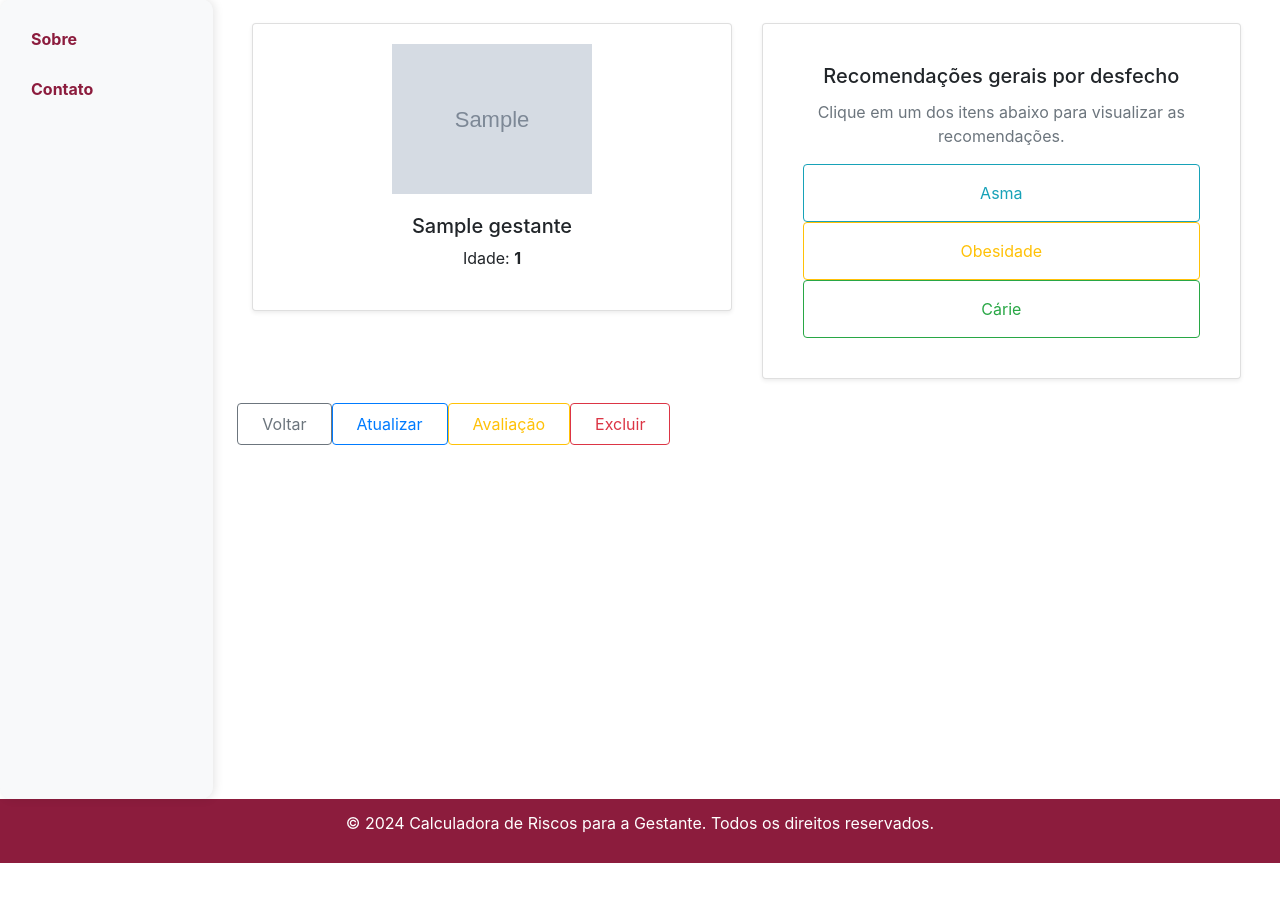
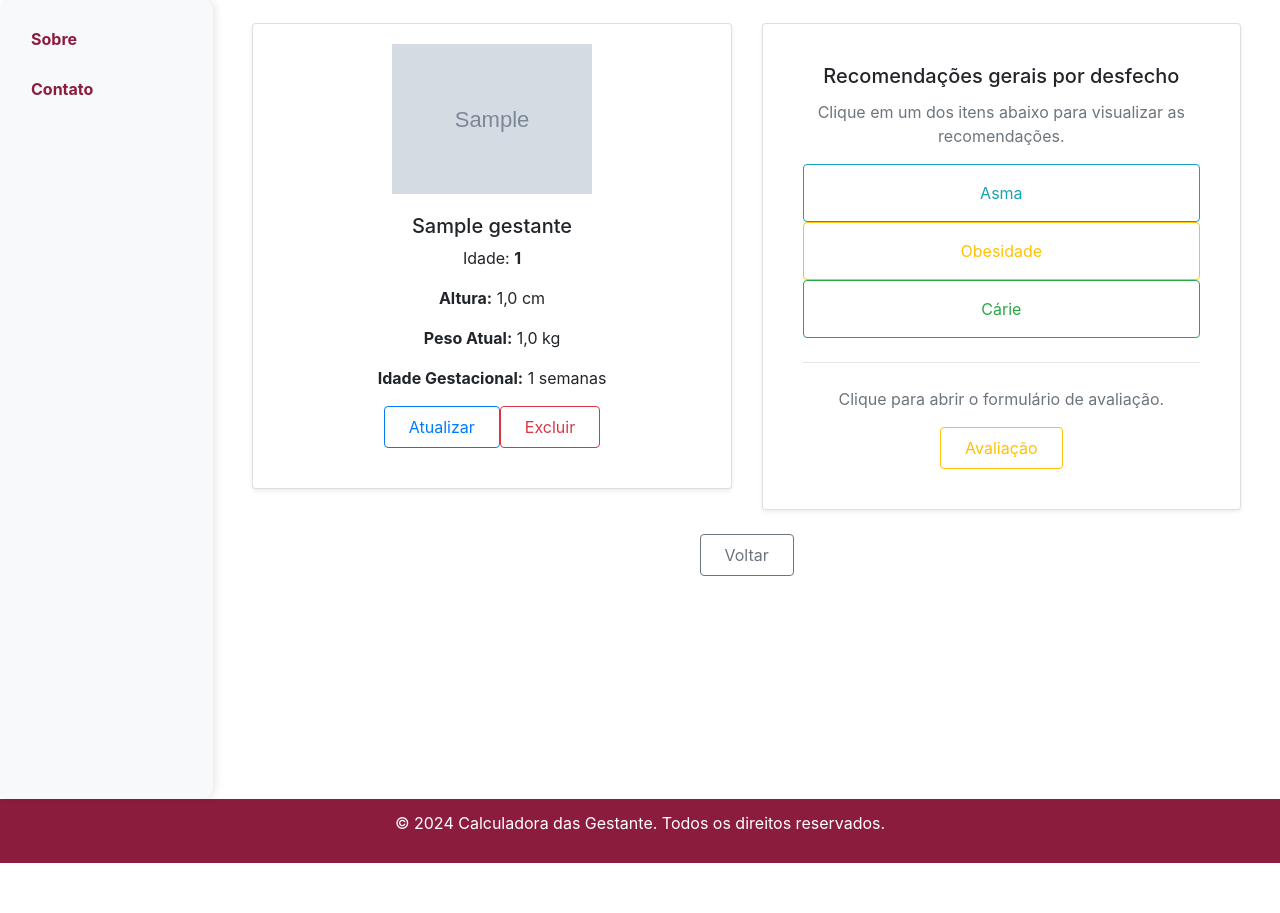
Before and after one commit to profsergiocosta/integrAI, a Django app: page /gestante/1 in a window 1280 px wide. Shown: the part 81-994 px from the top of the page. Run offline with Django 5.2, Linux system fonts and the light colour scheme; tables that the repository leaves empty hold one stand-in row (values such as "Sample post"); grey boxes marked "Sample" are stand-in pictures; some libraries are stand-ins or nearby versions.

Commit message:
adicionado informacoes ao card de gestantes

```diff
--- a/django_app/templates/gestantes/gestante.html
+++ b/django_app/templates/gestantes/gestante.html
@@ -5,7 +5,9 @@
 
 <div class="container">
     <div class="row">
-        <!-- Card da gestante -->
+        <!-- Card da Gestante -->
+
+           <!-- Card da Gestante -->
            <div class="col-lg-6 col-md-12 mb-4">
             <div class="card shadow-sm">
                 {% if gestante.foto == "" or gestante.foto == null %}
@@ -16,9 +18,46 @@
                 <div class="card-body text-center">
                     <h5 class="card-title mb-2">{{ gestante.nome }}</h5>
                     <p class="card-text">Idade: <strong>{{ gestante.idade }}</strong></p>
+
+                    <!-- Informações adicionais -->
+                    <p class="card-text">
+                        <strong>Altura:</strong> {{ gestante.altura }} cm
+                    </p>
+
+                    <!-- Peso (Peso atual, se houver avaliação) -->
+                    {% if ultima_avaliacao %}
+                        <p class="card-text">
+                            <strong>Peso Atual:</strong> {{ ultima_avaliacao.peso_atual }} kg
+                        </p>
+                    {% else %}
+                        <p class="card-text">
+                            <strong>Peso:</strong> {{ gestante.peso }} kg
+                        </p>
+                    {% endif %}
+
+
+
+                    <!-- Idade Gestacional (se houver avaliação) -->
+                    {% if ultima_avaliacao %}
+                        <p class="card-text">
+                            <strong>Idade Gestacional:</strong> {{ ultima_avaliacao.idade_gestacional }} semanas
+                        </p>
+                    {% endif %}
+
+                    <!-- Botões de Ação (Alterar e Excluir) -->
+                    <div class="d-flex flex-wrap justify-content-center gap-3">
+                        <a href="{% url 'editar_gestante' gestante.id %}" class="btn btn-outline-primary px-4 py-2">
+                            <i class="fas fa-edit"></i> Atualizar
+                        </a>
+                        <!-- Botão para abrir o modal -->
+                        <button type="button" class="btn btn-outline-danger px-4 py-2" data-bs-toggle="modal" data-bs-target="#confirmDeleteModal">
+                            <i class="fas fa-trash-alt"></i> Excluir
+                        </button>
                     </div>
                 </div>
             </div>
+        </div>
+
 
         <!-- Card de Recomendações -->
         <div class="col-lg-6 col-md-12 mb-4">
@@ -27,46 +66,45 @@
                     <h5 class="card-title">Recomendações gerais por desfecho</h5>
                     {% if ultima_avaliacao %}
                         <p class="text-muted">Clique em um dos itens abaixo para visualizar as recomendações.</p>
+                    {% else %}
+                        <p class="text-muted">Nenhuma avaliação registrada para esta gestante.</p>
+                    {% endif %}
 
+                    <!-- Botões de Riscos -->
                     <div class="d-flex flex-column gap-3">
                         <a href="{% url 'detalhes_risco' gestante.id 'asma' %}" class="btn btn-outline-info py-3">
-                        <i class="fas fa-lungs"></i>Asma
+                            <i class="fas fa-lungs"></i> Asma
                         </a>
 
                         <a href="{% url 'detalhes_risco' gestante.id 'obesidade' %}" class="btn btn-outline-warning py-3">
-                        <i class="fas fa-weight"></i>Obesidade
+                            <i class="fas fa-weight"></i> Obesidade
                         </a>
 
                         <a href="{% url 'detalhes_risco' gestante.id 'carie' %}" class="btn btn-outline-success py-3">
-                        <i class="fas fa-tooth"></i>Cárie
+                            <i class="fas fa-tooth"></i> Cárie
                         </a>
                     </div>
-            {% else %}
-                <p class="text-muted">Nenhuma avaliação registrada para esta gestante.</p>
-            {% endif %}
+
+                    <!-- Espaço para separação visual -->
+                    <hr class="my-4">
+
+                    <!-- Botão de Avaliação (Sempre visível) -->
+                    <p class="text-muted">Clique para abrir o formulário de avaliação.</p>
+                    <a href="{% url 'questionario' gestante.id %}" class="btn btn-outline-warning px-4 py-2">
+                        <i class="fas fa-exclamation-triangle"></i> Avaliação
+                    </a>
+                </div>
             </div>
         </div>
     </div>
 
-
-
-    <!-- Botões de ação -->
+    <!-- Botão de Voltar - Centralizado -->
     <div class="row">
         <div class="col-md-12">
-            <div class="d-flex flex-wrap justify-content-center gap-3">
+            <div class="d-flex justify-content-center gap-3">
                 <a href="{% url 'index' %}" class="btn btn-outline-secondary px-4 py-2">
                     <i class="fas fa-arrow-left"></i> Voltar
                 </a>
-                <a href="{% url 'editar_gestante' gestante.id %}" class="btn btn-outline-primary px-4 py-2">
-                    <i class="fas fa-edit"></i> Atualizar
-                </a>
-                <a href="{% url 'questionario' gestante.id %}" class="btn btn-outline-warning px-4 py-2">
-                    <i class="fas fa-exclamation-triangle"></i> Avaliação
-                </a>
-                <!-- Botão para abrir o modal -->
-                <button type="button" class="btn btn-outline-danger px-4 py-2" data-bs-toggle="modal" data-bs-target="#confirmDeleteModal">
-                    <i class="fas fa-trash-alt"></i> Excluir
-                </button>
             </div>
         </div>
     </div>
--- a/django_app/templates/partials/_footer.html
+++ b/django_app/templates/partials/_footer.html
@@ -1,4 +1,4 @@
     <!-- Rodapé -->
     <footer>
-        <p>&copy; 2024 Calculadora de Riscos para a Gestante. Todos os direitos reservados.</p>
+        <p>&copy; 2024 Calculadora das Gestante. Todos os direitos reservados.</p>
     </footer>
```
Lines whose indentation alone changed are shown as unchanged.
